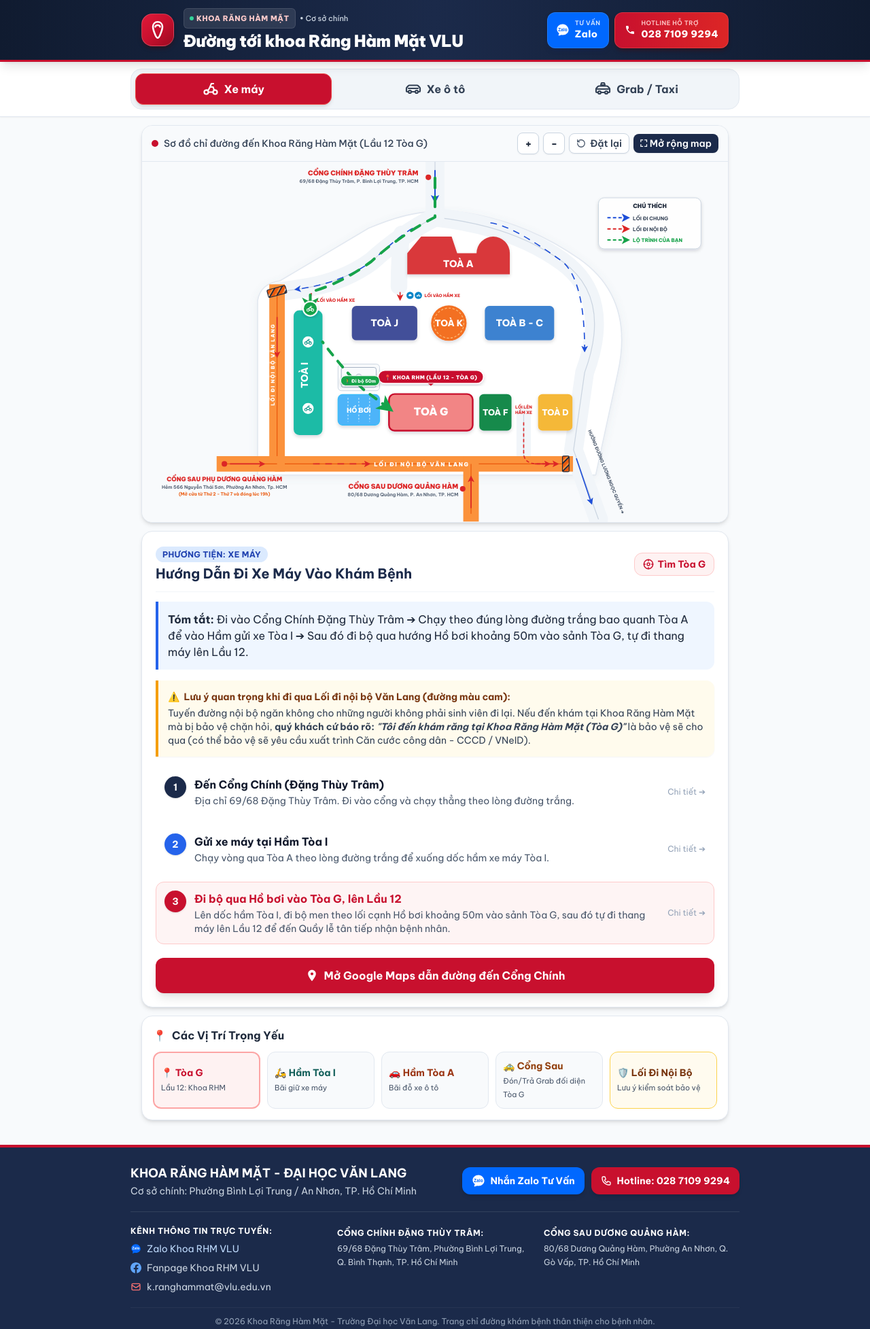
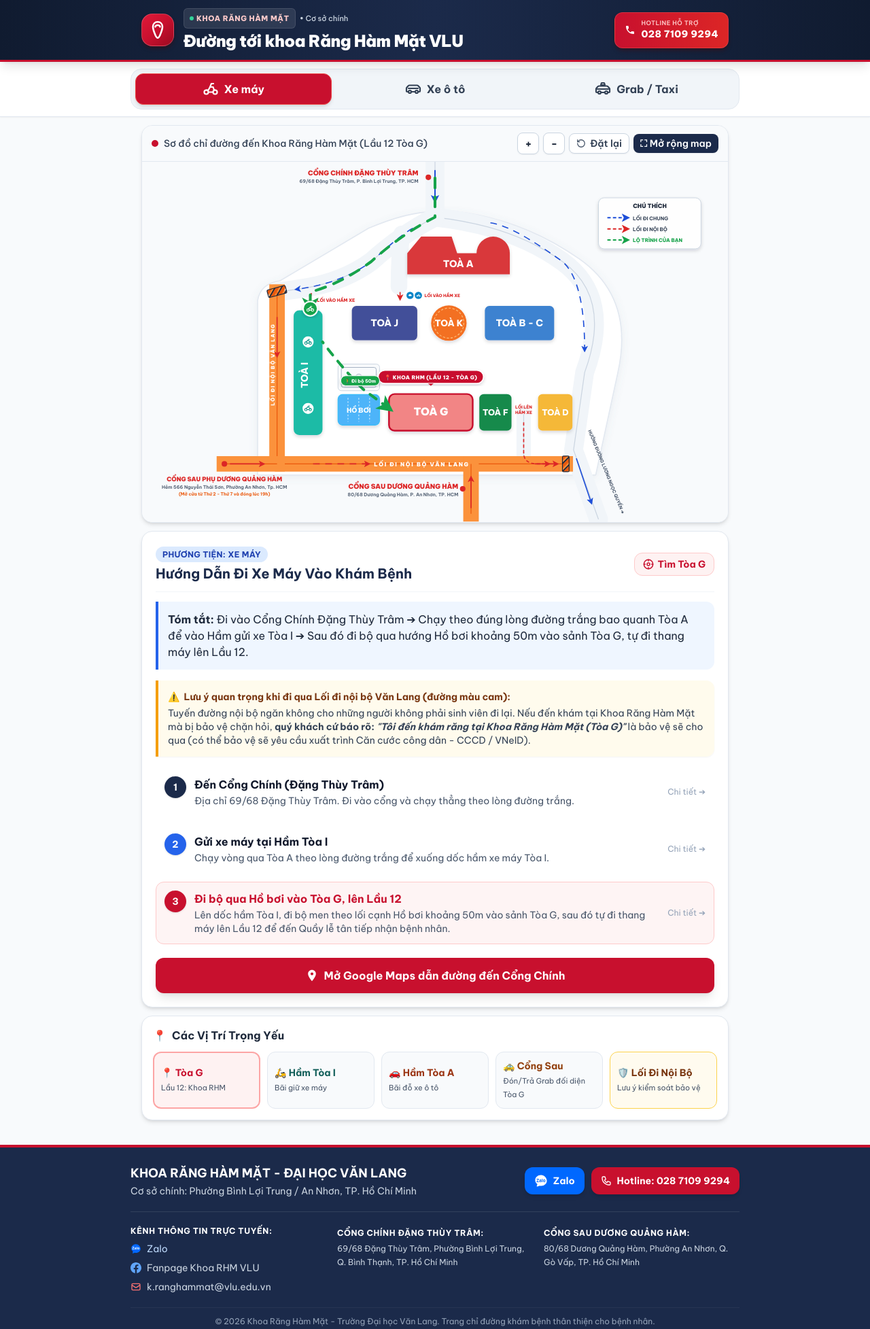
Before and after one commit to namthuan8947/navigationVLU, a plain HTML site: page index.html in a window 1280 px wide. Shown: the whole page at 68% size. Drawn offline with nearby package versions, Linux system fonts and the light colour scheme.

Commit message:
Bo Tu van Zalo o header, footer chi de chu Zalo hoac icon Zalo

```diff
--- a/index.html
+++ b/index.html
@@ -384,23 +384,8 @@ if (typeof window !== 'undefined') {
         </div>
       </div>
 
-      <!-- Các nút liên hệ nhanh: Zalo & Hotline -->
-      <div class="flex items-center gap-1.5 sm:gap-2 flex-shrink-0">
-        <!-- Nút Chat Zalo -->
-        <a href="https://zalo.me/1836422172757896769" target="_blank" rel="noopener noreferrer" class="group inline-flex items-center gap-1.5 sm:gap-2 bg-[#0068FF] hover:bg-[#0054CC] active:scale-95 text-white px-2.5 sm:px-3 py-2 sm:py-2.5 rounded-xl font-bold shadow-md shadow-blue-950/40 border border-blue-400/30 transition-all flex-shrink-0" title="Nhắn tin Zalo Khoa Răng Hàm Mặt">
-          <svg class="w-4 h-4 sm:w-5 sm:h-5 flex-shrink-0" viewBox="0 0 28 28" fill="none">
-            <path d="M14 2C7.37 2 2 6.7 2 12.5c0 3.3 1.74 6.25 4.45 8.12l-1.28 4.25a.8.8 0 0 0 .99.98l5.22-1.74c.85.25 1.72.39 2.62.39 6.63 0 12-4.7 12-10.5S20.63 2 14 2z" fill="#FFFFFF"/>
-            <text x="14" y="16.5" fill="#0068FF" font-size="9" font-weight="900" text-anchor="middle" font-family="system-ui, -apple-system, sans-serif">Zalo</text>
-          </svg>
-          <div class="flex flex-col text-left leading-none hidden sm:flex">
-            <span class="text-[9px] text-blue-100 uppercase font-semibold tracking-wider">Tư vấn</span>
-            <span class="text-xs sm:text-sm font-extrabold tracking-wide mt-0.5">Zalo</span>
-          </div>
-          <span class="sm:hidden text-xs font-bold">Zalo</span>
-        </a>
-
       <!-- Nút Gọi Hotline nhanh -->
-        <a href="tel:02871099294" class="group inline-flex items-center gap-1.5 sm:gap-2 bg-gradient-to-r from-vlu-red to-red-600 hover:from-red-600 hover:to-vlu-redDark active:scale-95 text-white px-2.5 sm:px-3.5 py-2 sm:py-2.5 rounded-xl font-bold shadow-md shadow-red-950/40 border border-red-400/30 transition-all flex-shrink-0" title="Gọi Hotline hỗ trợ">
+      <a href="tel:02871099294" class="group inline-flex items-center gap-2 bg-gradient-to-r from-vlu-red to-red-600 hover:from-red-600 hover:to-vlu-redDark active:scale-95 text-white px-3 sm:px-3.5 py-2 sm:py-2.5 rounded-xl font-bold shadow-md shadow-red-950/40 border border-red-400/30 transition-all flex-shrink-0" title="Gọi Hotline hỗ trợ">
         <svg class="w-4 h-4 text-white group-hover:rotate-12 transition-transform" fill="currentColor" viewBox="0 0 24 24">
           <path d="M6.62 10.79a15.053 15.053 0 006.59 6.59l2.2-2.2c.27-.27.67-.36 1.02-.24 1.12.37 2.33.57 3.57.57.55 0 1 .45 1 1V20c0 .55-.45 1-1 1-9.39 0-17-7.61-17-17 0-.55.45-1 1-1h3.5c.55 0 1 .45 1 1 0 1.25.2 2.45.57 3.57.11.35.03.74-.25 1.02l-2.2 2.2z"/>
         </svg>
@@ -410,7 +395,6 @@ if (typeof window !== 'undefined') {
         </div>
         <span class="sm:hidden text-xs font-bold">Hotline</span>
       </a>
-      </div>
 
     </div>
   </header>
@@ -1019,12 +1003,12 @@ if (typeof window !== 'undefined') {
         </div>
 
         <div class="flex items-center gap-2.5 flex-wrap">
-          <a href="https://zalo.me/1836422172757896769" target="_blank" rel="noopener noreferrer" class="inline-flex items-center gap-2 bg-[#0068FF] hover:bg-[#0054CC] active:scale-95 text-white px-3.5 py-2.5 rounded-xl font-bold text-sm shadow-md transition-all" title="Nhắn tin Zalo Khoa Răng Hàm Mặt">
+          <a href="https://zalo.me/1836422172757896769" target="_blank" rel="noopener noreferrer" class="inline-flex items-center gap-2 bg-[#0068FF] hover:bg-[#0054CC] active:scale-95 text-white px-3.5 py-2.5 rounded-xl font-bold text-sm shadow-md transition-all" title="Zalo">
             <svg class="w-5 h-5 flex-shrink-0" viewBox="0 0 28 28" fill="none">
               <path d="M14 2C7.37 2 2 6.7 2 12.5c0 3.3 1.74 6.25 4.45 8.12l-1.28 4.25a.8.8 0 0 0 .99.98l5.22-1.74c.85.25 1.72.39 2.62.39 6.63 0 12-4.7 12-10.5S20.63 2 14 2z" fill="#FFFFFF"/>
               <text x="14" y="16.5" fill="#0068FF" font-size="9" font-weight="900" text-anchor="middle" font-family="system-ui, -apple-system, sans-serif">Zalo</text>
             </svg>
-            <span>Nhắn Zalo Tư Vấn</span>
+            <span>Zalo</span>
           </a>
 
           <a href="tel:02871099294" class="inline-flex items-center gap-2 bg-vlu-red hover:bg-vlu-redDark active:scale-95 text-white px-3.5 py-2.5 rounded-xl font-bold text-sm shadow-md transition-all">
@@ -1044,7 +1028,7 @@ if (typeof window !== 'undefined') {
               <path d="M14 2C7.37 2 2 6.7 2 12.5c0 3.3 1.74 6.25 4.45 8.12l-1.28 4.25a.8.8 0 0 0 .99.98l5.22-1.74c.85.25 1.72.39 2.62.39 6.63 0 12-4.7 12-10.5S20.63 2 14 2z" fill="#0068FF"/>
               <text x="14" y="16.5" fill="#FFFFFF" font-size="9" font-weight="900" text-anchor="middle" font-family="system-ui, -apple-system, sans-serif">Zalo</text>
             </svg>
-            <span>Zalo Khoa RHM VLU</span>
+            <span>Zalo</span>
           </a>
           <a href="https://www.facebook.com/ranghammat.vlu/?locale=vi_VN" target="_blank" rel="noopener noreferrer" class="hover:text-white flex items-center gap-2 transition-colors">
             <svg class="w-4 h-4 text-blue-400 flex-shrink-0" fill="currentColor" viewBox="0 0 24 24">
@@ -1153,12 +1137,12 @@ if (typeof window !== 'undefined') {
           <span>📍</span>
           <span>Google Maps</span>
         </a>
-        <a href="https://zalo.me/1836422172757896769" target="_blank" rel="noopener noreferrer" class="bg-[#0068FF] hover:bg-[#0054CC] active:scale-95 text-white py-2.5 px-3.5 rounded-xl font-bold text-sm text-center flex items-center justify-center gap-1.5 transition-all flex-shrink-0" title="Nhắn tin Zalo tư vấn">
+        <a href="https://zalo.me/1836422172757896769" target="_blank" rel="noopener noreferrer" class="bg-[#0068FF] hover:bg-[#0054CC] active:scale-95 text-white py-2.5 px-3.5 rounded-xl font-bold text-sm text-center flex items-center justify-center gap-1.5 transition-all flex-shrink-0" title="Zalo">
           <svg class="w-4 h-4 flex-shrink-0" viewBox="0 0 28 28" fill="none">
             <path d="M14 2C7.37 2 2 6.7 2 12.5c0 3.3 1.74 6.25 4.45 8.12l-1.28 4.25a.8.8 0 0 0 .99.98l5.22-1.74c.85.25 1.72.39 2.62.39 6.63 0 12-4.7 12-10.5S20.63 2 14 2z" fill="#FFFFFF"/>
             <text x="14" y="16.5" fill="#0068FF" font-size="9" font-weight="900" text-anchor="middle" font-family="system-ui, -apple-system, sans-serif">Zalo</text>
           </svg>
-          <span>Nhắn Zalo</span>
+          <span>Zalo</span>
         </a>
         <button onclick="closeLandmarkModal()" class="px-4 py-2.5 bg-slate-200 hover:bg-slate-300 active:scale-95 text-slate-800 rounded-xl font-bold text-sm transition-all">
           Đóng
```
Lines whose indentation alone changed are shown as unchanged.
